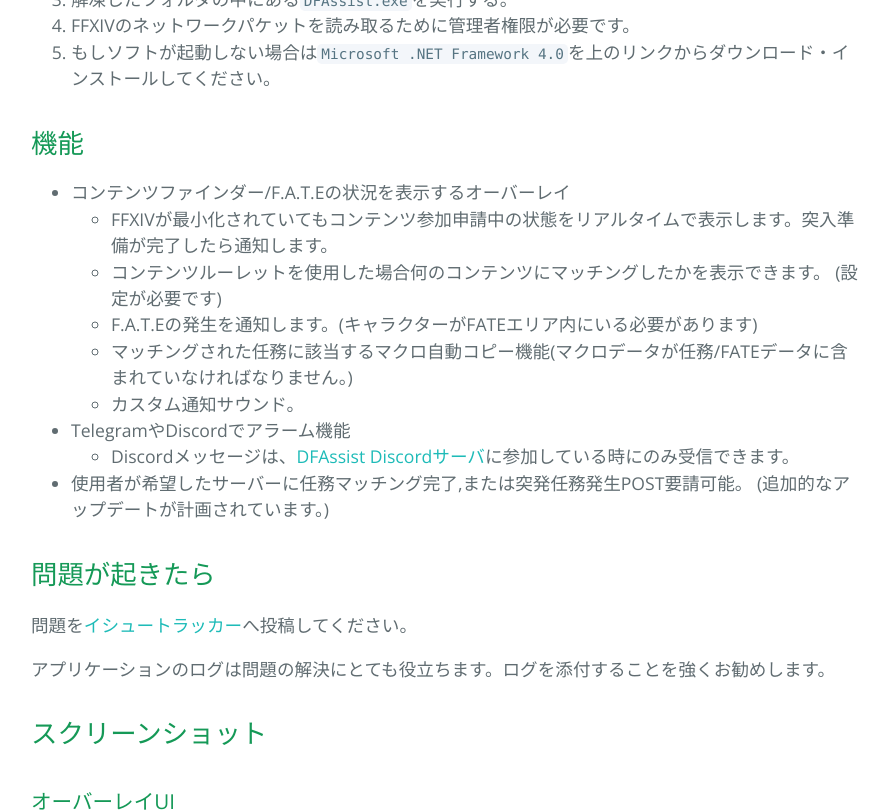
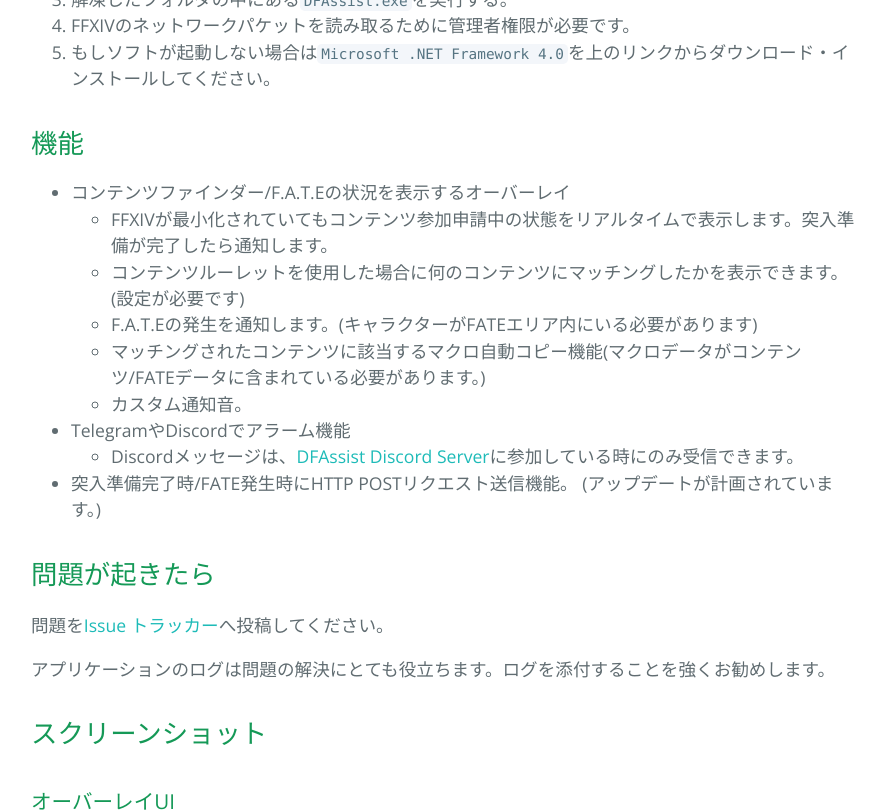
Before and after one commit to devunt/DFAssist, a Jekyll site: the page built from docs/index.ja.md, in a window 1280 px wide and 900 px high, scrolled down 844 px, cut to the strip 0-810 px from the top of the window. Shown: the whole strip, without its empty margins (193-1082 px from the left). Built offline with Jekyll 4.4.1, drawn with Linux system fonts in a browser that asks for light colours; our own code applies the rules of GitHub Pages for plain Markdown files.

Commit message:
improve Japanese translation

```diff
--- a/docs/index.ja.md
+++ b/docs/index.ja.md
@@ -26,17 +26,17 @@ title: {{ site.name }}
 
 - コンテンツファインダー/F.A.T.Eの状況を表示するオーバーレイ
   - FFXIVが最小化されていてもコンテンツ参加申請中の状態をリアルタイムで表示します。突入準備が完了したら通知します。
-  - コンテンツルーレットを使用した場合何のコンテンツにマッチングしたかを表示できます。 (設定が必要です)
+  - コンテンツルーレットを使用した場合に何のコンテンツにマッチングしたかを表示できます。 (設定が必要です)
   - F.A.T.Eの発生を通知します。(キャラクターがFATEエリア内にいる必要があります)
-  - マッチングされた任務に該当するマクロ自動コピー機能(マクロデータが任務/FATEデータに含まれていなければなりません。)
-  - カスタム通知サウンド。
+  - マッチングされたコンテンツに該当するマクロ自動コピー機能(マクロデータがコンテンツ/FATEデータに含まれている必要があります。)
+  - カスタム通知音。
 - TelegramやDiscordでアラーム機能
-  - Discordメッセージは、[DFAssist Discordサーバ](https://discord.gg/RqesxtS)に参加している時にのみ受信できます。
-- 使用者が希望したサーバーに任務マッチング完了,または突発任務発生POST要請可能。 (追加的なアップデートが計画されています。)
+  - Discordメッセージは、[DFAssist Discord Server](https://discord.gg/RqesxtS)に参加している時にのみ受信できます。
+- 突入準備完了時/FATE発生時にHTTP POSTリクエスト送信機能。 (アップデートが計画されています。)
 
 ## 問題が起きたら
 
-問題を[イシュートラッカー](https://github.com/jaehyuk-lee/DFAssist/issues)へ投稿してください。
+問題を[Issue トラッカー](https://github.com/jaehyuk-lee/DFAssist/issues)へ投稿してください。
 
 アプリケーションのログは問題の解決にとても役立ちます。ログを添付することを強くお勧めします。
 
```
